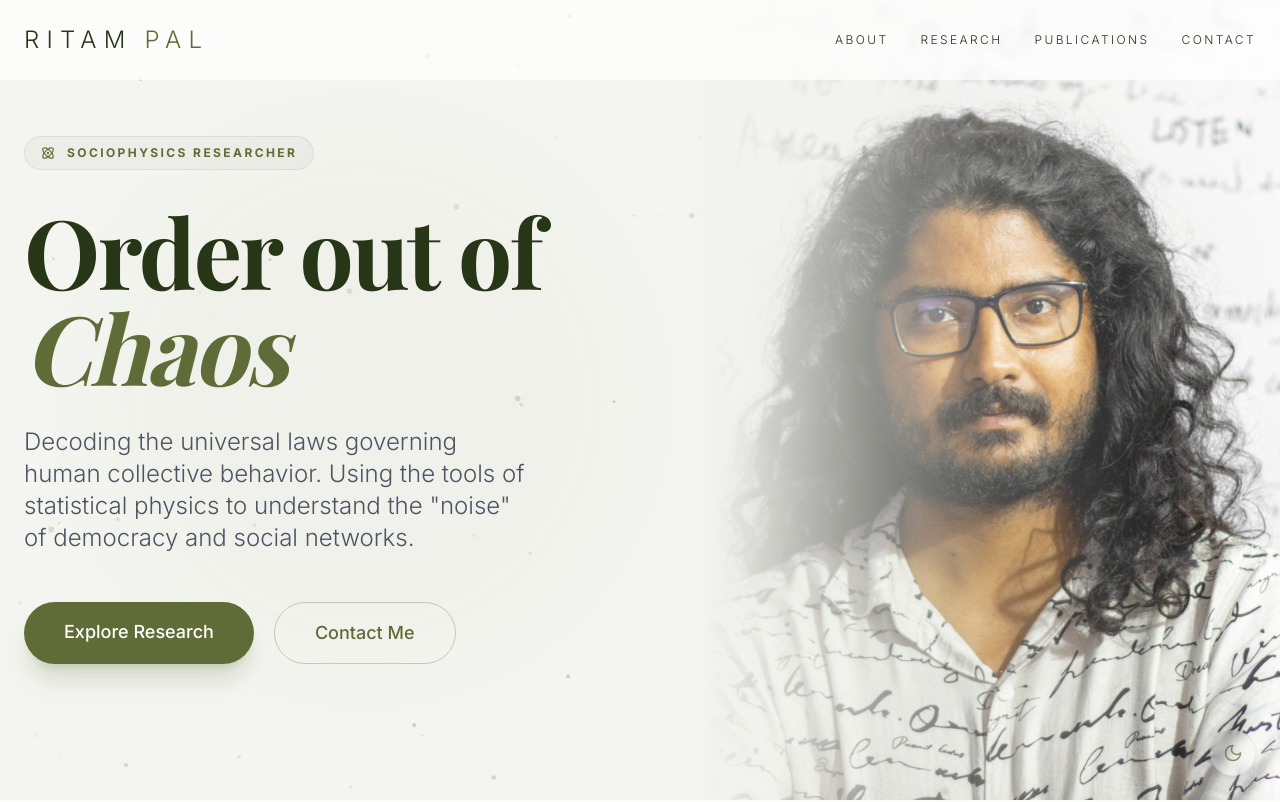
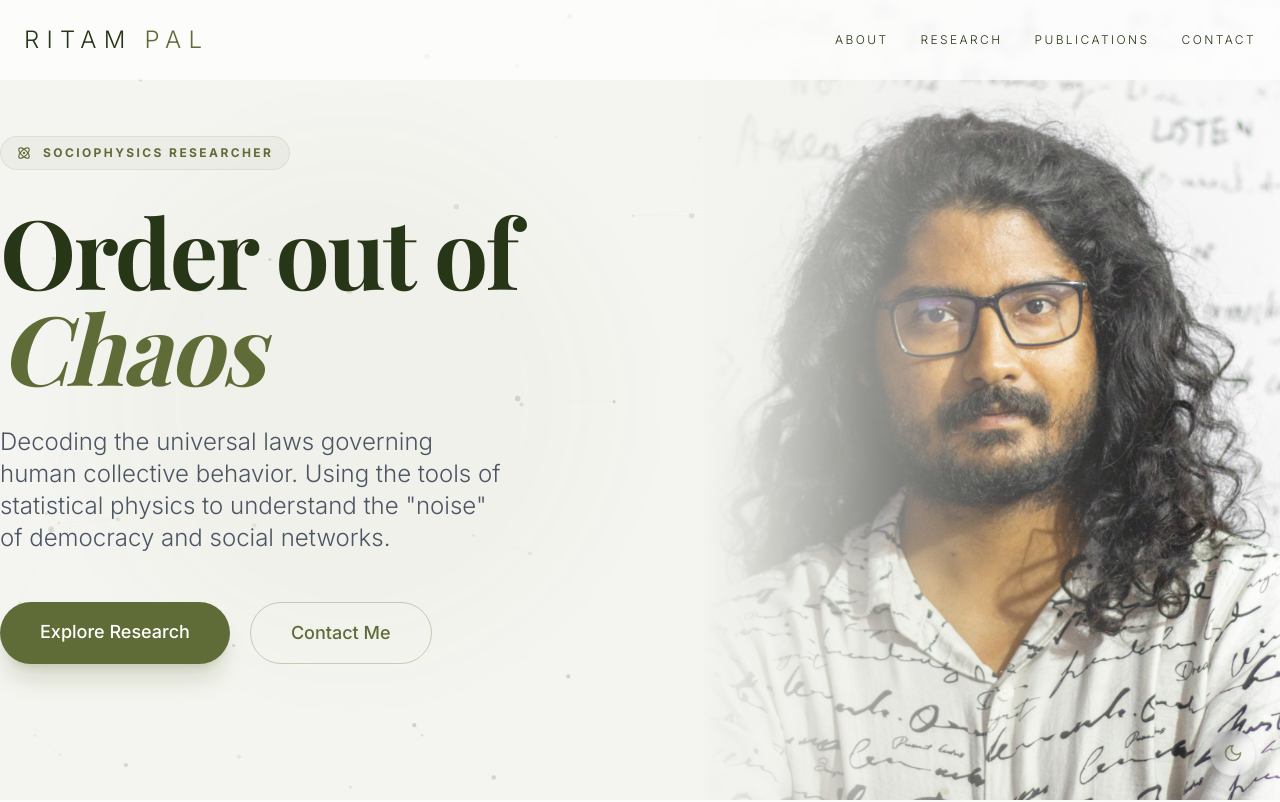
Before and after one commit to ritams/ritams.github.io, a React (Vite) app: page / in a window 1280 px wide. Shown: the top 802 px of the page. Built offline with nearby package versions, Linux system fonts and the light colour scheme.

Commit message:
feat: adjust horizontal padding for extra-large screens on the main content container.

```diff
--- a/src/App.jsx
+++ b/src/App.jsx
@@ -302,7 +302,7 @@ const Hero = ({ isDark }) => {
 
             {/* Content Container - Centered to match Nav */}
             <div className="md:absolute md:inset-0 pointer-events-none">
-                <div className="max-w-7xl mx-auto px-6 h-full flex items-center">
+                <div className="max-w-7xl mx-auto px-6 xl:px-0 h-full flex items-center">
                     {/* Left: Content Wrapper */}
                     <div className="w-full md:w-1/2 lg:w-[55%] pointer-events-auto pt-8 md:pt-0 z-10 relative">
                         {/* Background Glow */}
```
